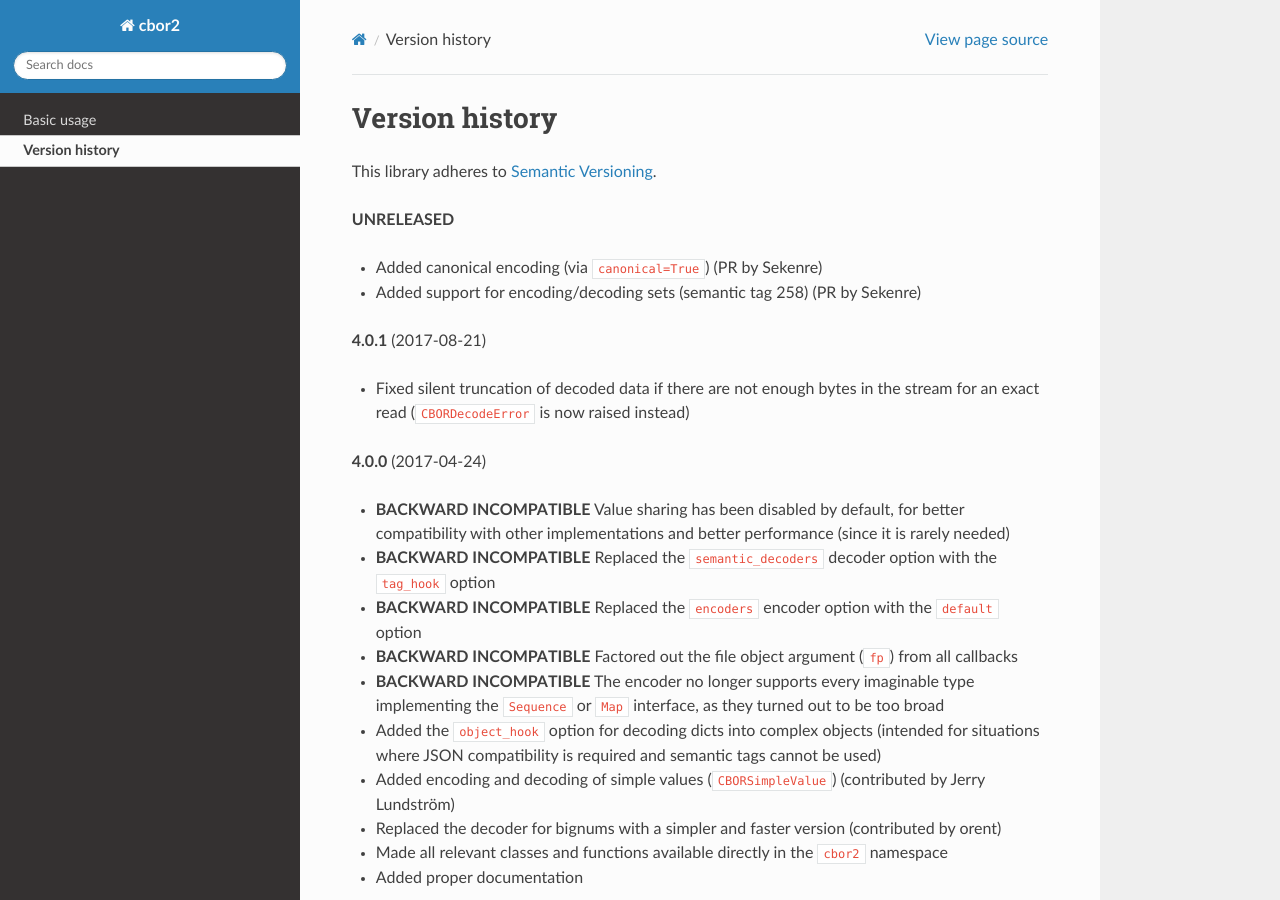
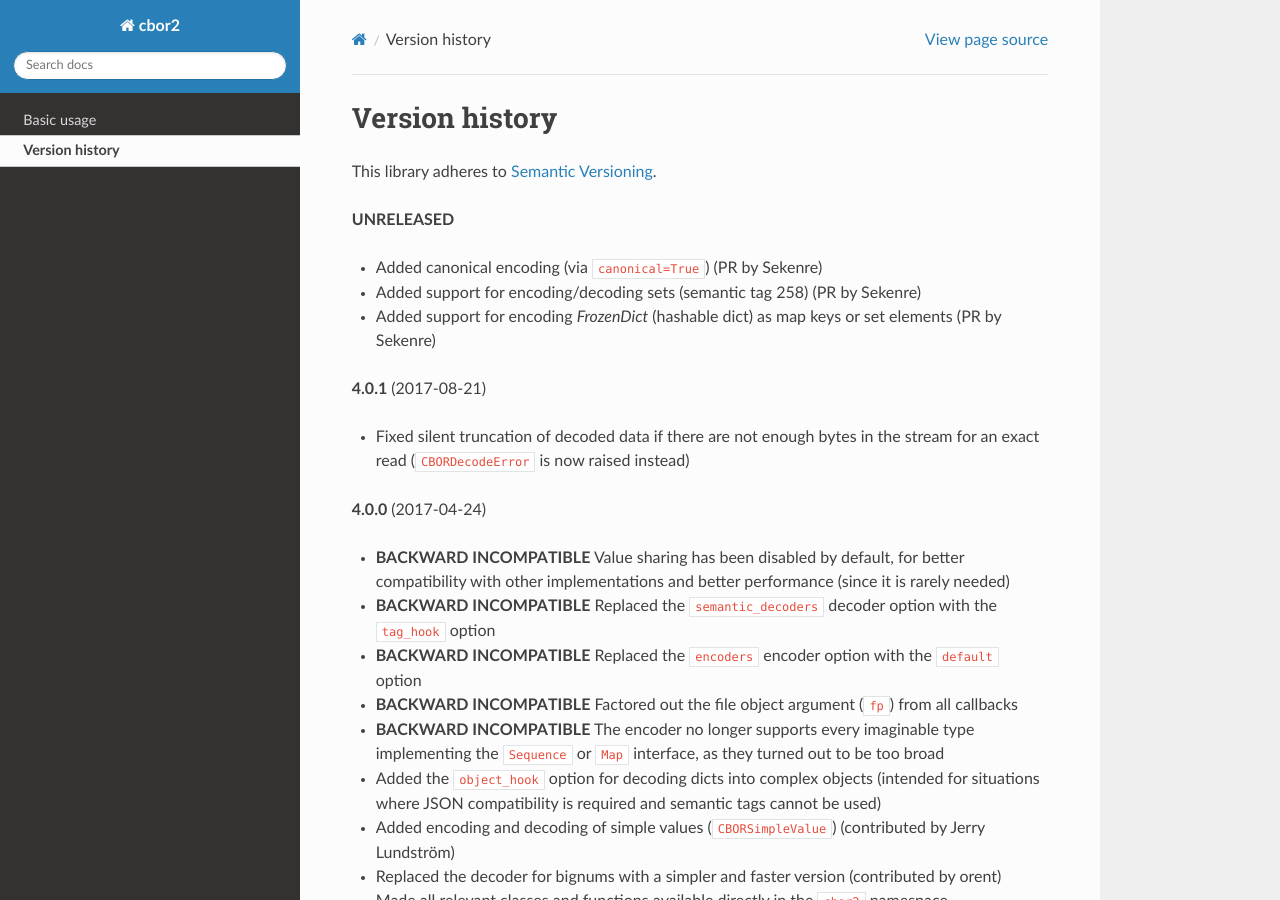
Before and after one commit to agronholm/cbor2, a Sphinx documentation site: the page built from docs/versionhistory.rst, in a window 1280 px wide and 900 px high. Built offline with Sphinx 7.4.7 and the Read the Docs theme 2.0.0, drawn with Linux system fonts in a browser that asks for light colours; pages that are not in the unit, such as notebooks, are missing from menus.

Commit message:
Added entry in version history about PR #22

```diff
--- a/docs/versionhistory.rst
+++ b/docs/versionhistory.rst
@@ -7,6 +7,8 @@ This library adheres to `Semantic Versioning <http://semver.org/>`_.
 
 - Added canonical encoding (via ``canonical=True``) (PR by Sekenre)
 - Added support for encoding/decoding sets (semantic tag 258) (PR by Sekenre)
+- Added support for encoding `FrozenDict` (hashable dict) as map keys or set elements
+  (PR by Sekenre)
 
 **4.0.1** (2017-08-21)
 
```
